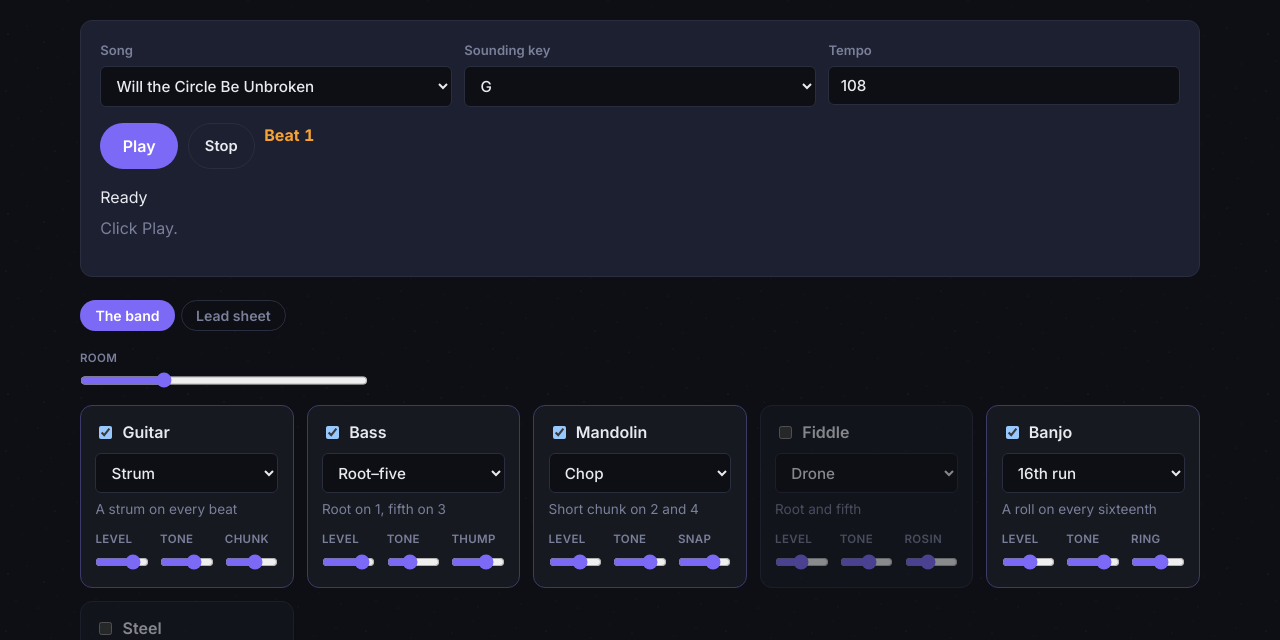
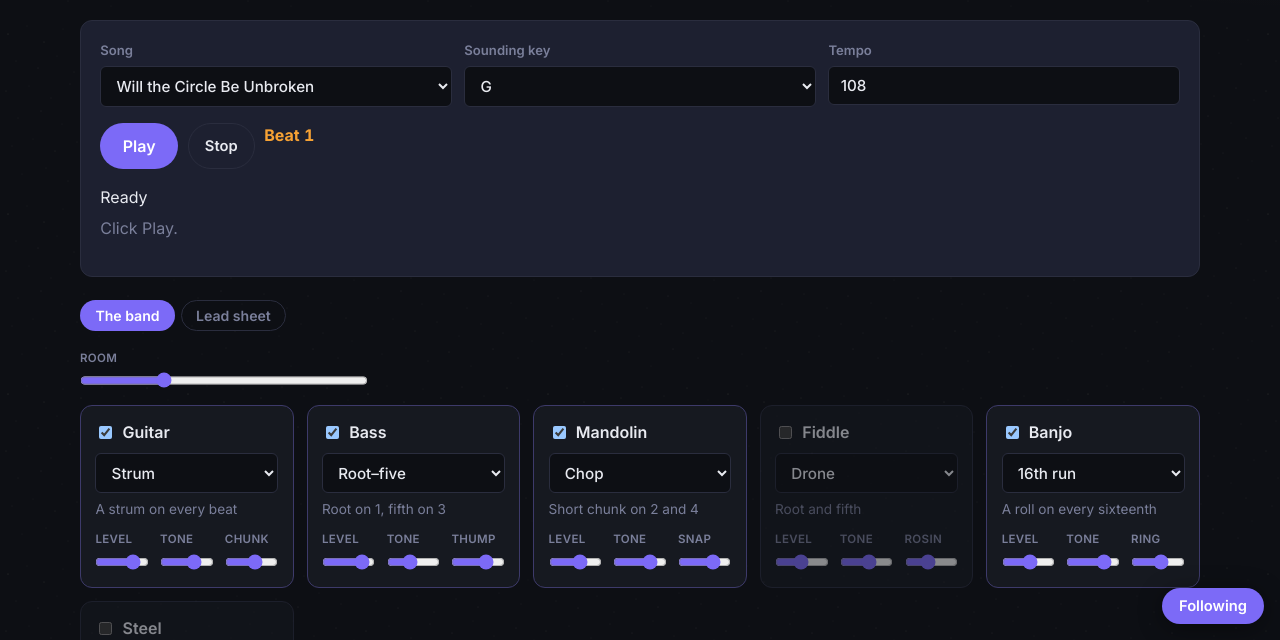
Before and after one commit to wsams/BluegrassBuddy, a website with bundled scripts: page docs/jam.html in a window 1280 px wide. Shown: the part 160-800 px from the top of the page. Built offline with nearby package versions, Linux system fonts and the light colour scheme; a web font is replaced by a local one.

Commit message:
fix: Pause page scroll on play

```diff
--- a/docs/css/style.css
+++ b/docs/css/style.css
@@ -582,6 +582,22 @@ input[type="range"]:focus-visible {
   color: var(--accent-3);
   font-weight: 700;
 }
+.follow-toggle {
+  position: fixed;
+  right: 1rem;
+  bottom: 1rem;
+  z-index: 30;
+  background: var(--bg-card);
+  color: var(--text);
+  border: 1px solid var(--border);
+  box-shadow: var(--shadow);
+}
+.follow-toggle.is-on {
+  background: var(--accent);
+  color: #fff;
+  border-color: transparent;
+}
+.follow-toggle:hover { text-decoration: none; }
 
 .sheet-section {
   margin: 1.2rem 0 0.5rem;
--- a/docs/js/player-ui.js
+++ b/docs/js/player-ui.js
@@ -239,6 +239,37 @@ export function bindPlayer({
     jam.tempo = Number(tempoInput.value) || 110;
   });
 
+  const followBtn = document.createElement('button');
+  followBtn.type = 'button';
+  followBtn.className = 'btn follow-toggle';
+  document.body.appendChild(followBtn);
+
+  function following() {
+    return getState().preferences.followSheet !== false;
+  }
+
+  function paintFollow() {
+    const on = following();
+    followBtn.setAttribute('aria-pressed', on ? 'true' : 'false');
+    followBtn.textContent = on ? 'Following' : 'Follow';
+    followBtn.setAttribute('aria-label', on ? 'Stop scrolling with the song' : 'Scroll with the song');
+    followBtn.classList.toggle('is-on', on);
+  }
+
+  followBtn.addEventListener('click', () => {
+    const next = !following();
+    patchPreferences({ followSheet: next });
+    paintFollow();
+    if (!next) {
+      window.scrollTo(0, window.scrollY);
+      return;
+    }
+    if (jam.playing) {
+      sheetEl.querySelector(`[data-bar="${jam.barIndex}"]`)?.scrollIntoView({ block: 'nearest', behavior: 'smooth' });
+    }
+  });
+  paintFollow();
+
   playBtn.addEventListener('click', async () => {
     applySong();
     if (jam.playing) {
@@ -260,7 +291,9 @@ export function bindPlayer({
 
   jam.onBar = (index, bar) => {
     renderLeadSheet(sheetEl, current().song, index);
-    sheetEl.querySelector(`[data-bar="${index}"]`)?.scrollIntoView({ block: 'nearest', behavior: 'smooth' });
+    if (following()) {
+      sheetEl.querySelector(`[data-bar="${index}"]`)?.scrollIntoView({ block: 'nearest', behavior: 'smooth' });
+    }
     if (nowEl) nowEl.innerHTML = renderLine(lyricColumns(bar.chords, bar.lyric).map((col) => ({ ...col, index: -1, active: false })));
   };
   jam.onBeat = (_i, beat) => {
--- a/docs/js/storage.js
+++ b/docs/js/storage.js
@@ -11,6 +11,7 @@ const EMPTY = {
     lastSongId: 'circle-be-unbroken',
     theme: 'dark',
     room: 28,
+    followSheet: true,
   },
   capoPresets: [],
   customSongs: [],
```
